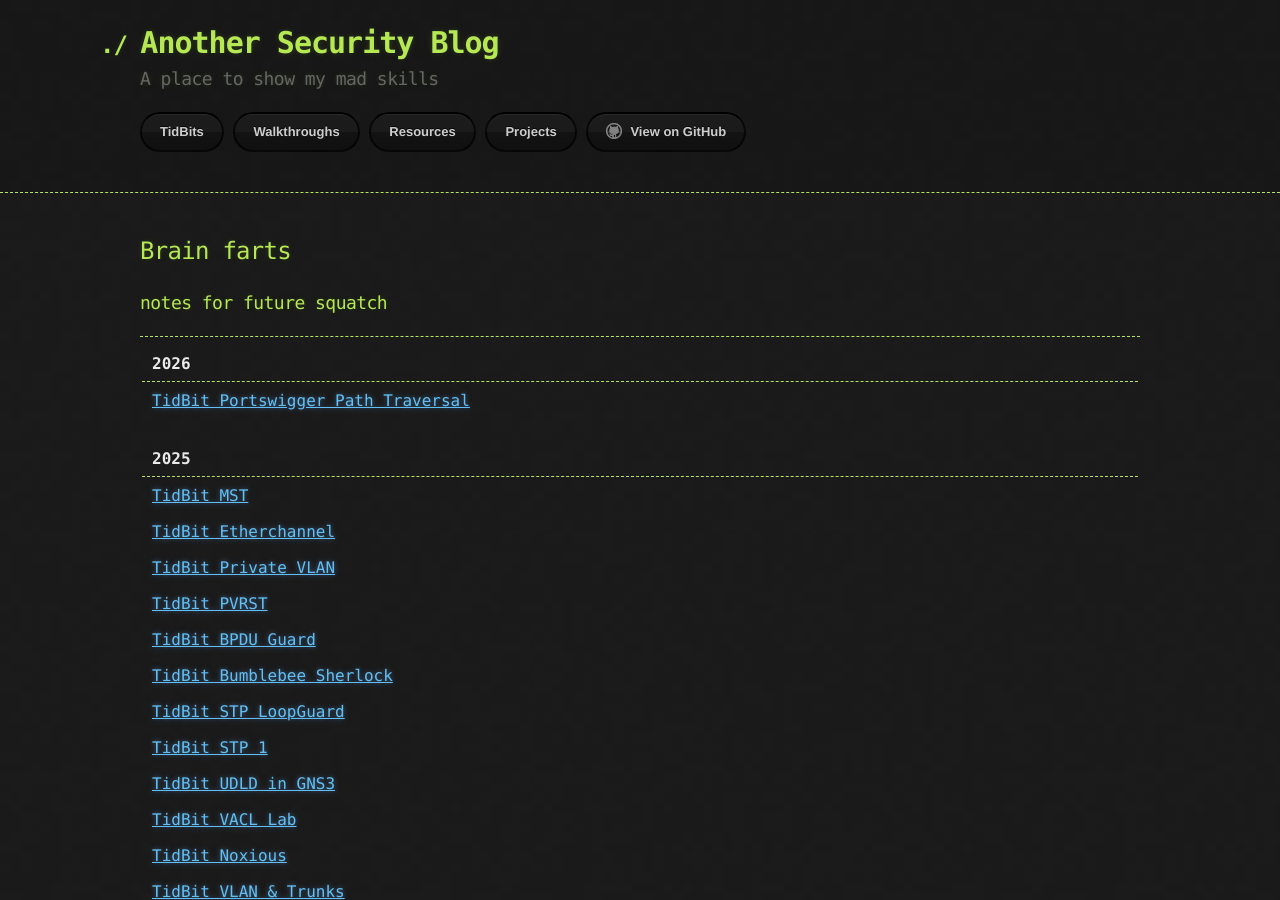
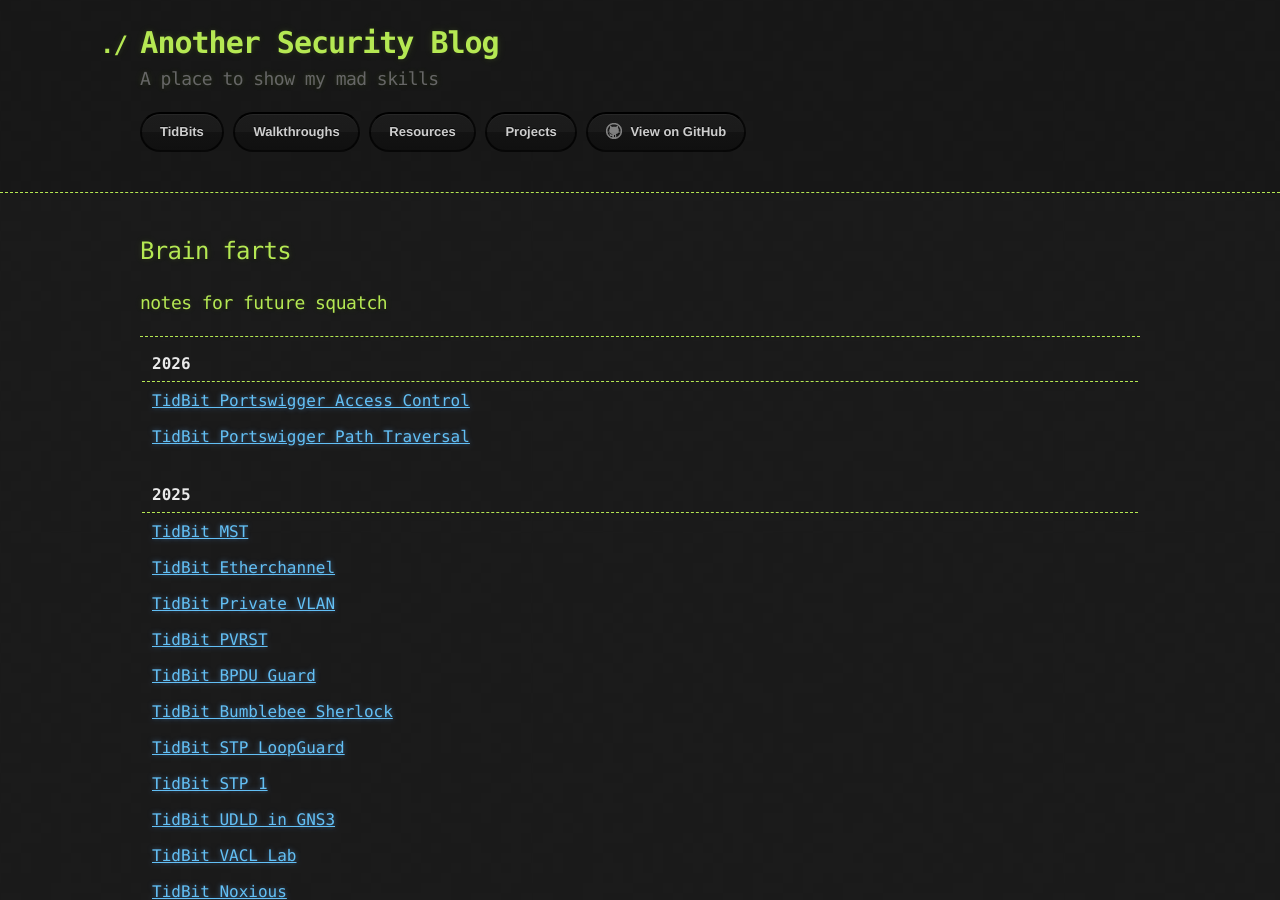
Before and after one commit to CyberCasquatch/cybercasquatch.github.io, a Jekyll site: the page built from TidBits-Main.md, in a window 1280 px wide and 900 px high. Built offline with Jekyll 4.4.1, drawn with Linux system fonts in a browser that asks for light colours.

Commit message:
Add link to Portswigger Access Control TidBit

```diff
--- a/TidBits-Main.md
+++ b/TidBits-Main.md
@@ -13,6 +13,7 @@ comments: false
 
 |2026               |
 |:------------------|
+|[TidBit Portswigger Access Control](_posts/TidBits/2026-03-31-PortswiggerAccessControl.md) |
 |[TidBit Portswigger Path Traversal](_posts/TidBits/2026-03-31-PortswiggerPathTraversal.md) |
 
 |2025               |
```
